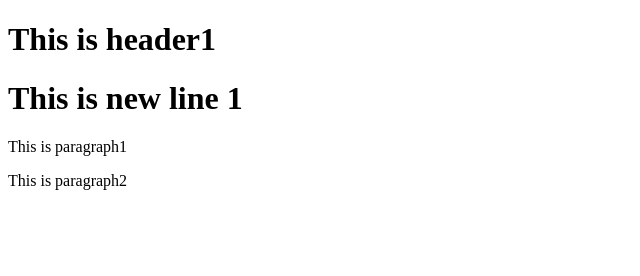
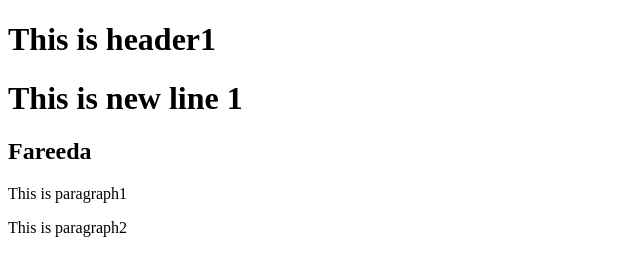
Before and after one commit to frdpx/test7, a plain HTML site: page index.html in a window 1280 px wide. Shown: the whole page, without its empty margins (0-640 px from the left). Drawn offline with Linux system fonts and the light colour scheme.

Commit message:
added name

```diff
--- a/index.html
+++ b/index.html
@@ -4,6 +4,7 @@
 <body>
 <h1>This is header1</h1>
 <h1>This is new line 1</h1>
+<h2>Fareeda</h2>
 <p>This is paragraph1</p>
 <p>This is paragraph2</p>
 </body>
```
